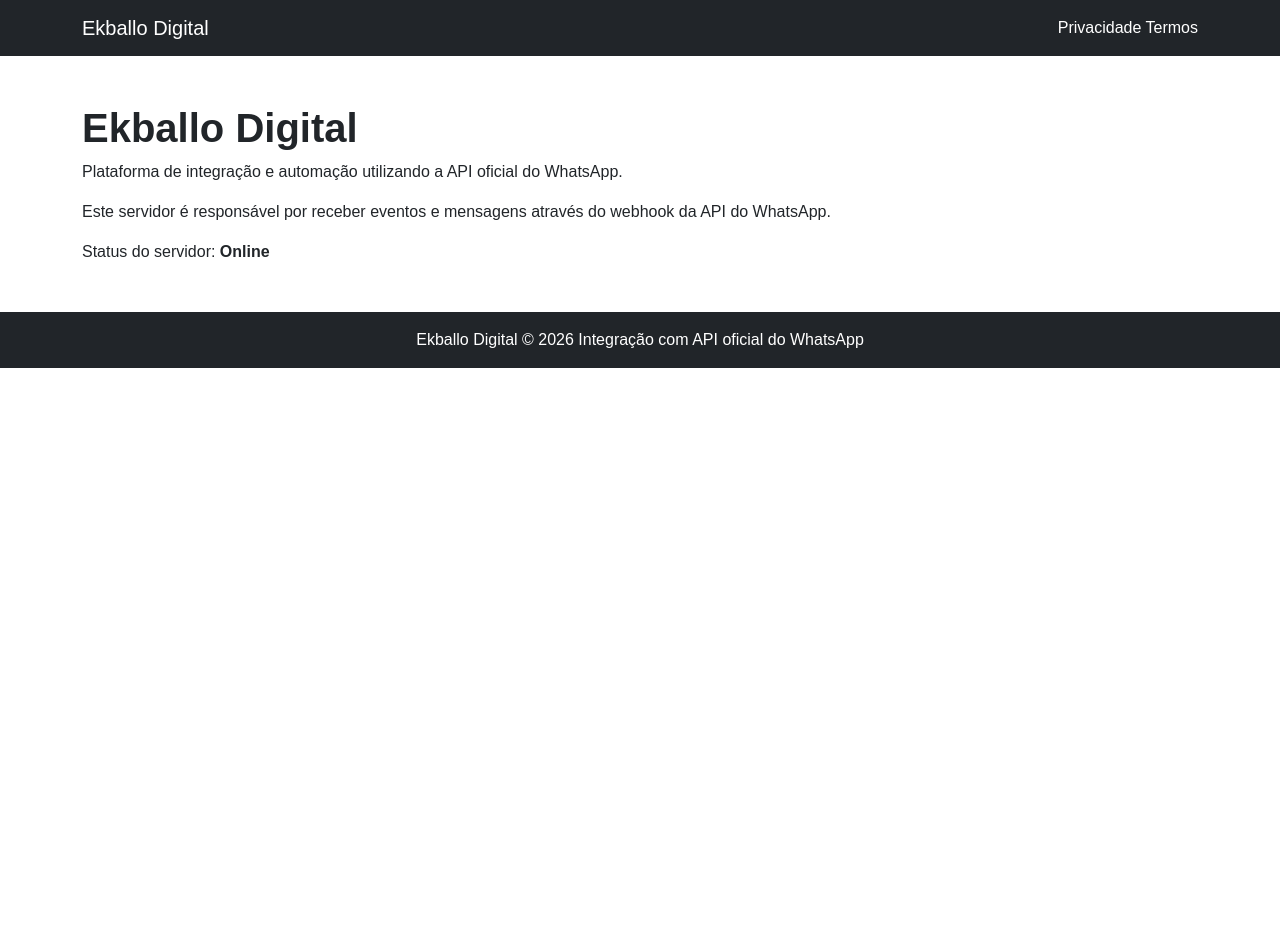
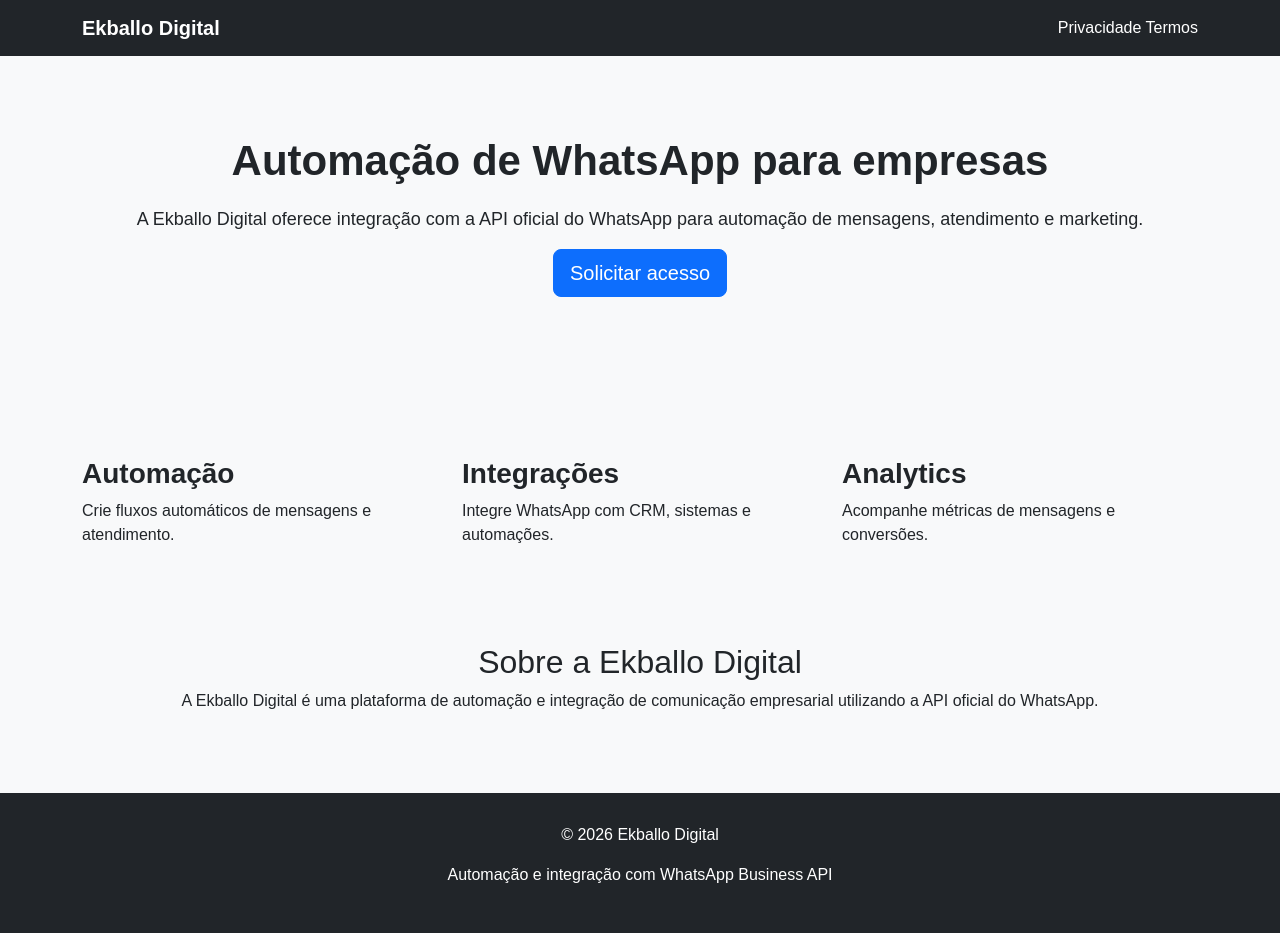
Before and after one commit to Jaovittorpt/ekballoweebhook, a Flask app: page / in a window 1280 px wide. Before the commit the page ends 368 px from the top, so only its background shows below. Run offline with Flask 3, Linux system fonts and the light colour scheme.

Commit message:
layout saas ekballo digital

```diff
--- /dev/null
+++ b/static/style.css
@@ -0,0 +1,40 @@
+body{
+font-family: Arial, Helvetica, sans-serif;
+background:#f8f9fa;
+}
+
+.hero{
+text-align:center;
+padding:80px 20px;
+}
+
+.hero h1{
+font-size:42px;
+font-weight:bold;
+}
+
+.hero p{
+font-size:18px;
+margin-top:20px;
+}
+
+.features{
+margin-top:80px;
+margin-bottom:80px;
+}
+
+.features h3{
+font-weight:bold;
+}
+
+.about{
+margin-bottom:80px;
+text-align:center;
+}
+
+.footer{
+background:#212529;
+color:white;
+padding:30px;
+margin-top:80px;
+}
--- a/templates/base.html
+++ b/templates/base.html
@@ -12,10 +12,10 @@
 
 <body>
 
-<nav class="navbar navbar-dark bg-dark">
+<nav class="navbar navbar-expand-lg navbar-dark bg-dark">
 <div class="container">
 
-<a class="navbar-brand" href="/">
+<a class="navbar-brand fw-bold" href="/">
 Ekballo Digital
 </a>
 
@@ -30,16 +30,21 @@ Ekballo Digital
 </div>
 </nav>
 
-<div class="container mt-5">
+<div class="container">
 
 {% block content %}{% endblock %}
 
 </div>
 
-<footer class="bg-dark text-white text-center p-3 mt-5">
+<footer class="footer">
 
-Ekballo Digital © 2026
-Integração com API oficial do WhatsApp
+<div class="container text-center">
+
+<p>© 2026 Ekballo Digital</p>
+
+<p>Automação e integração com WhatsApp Business API</p>
+
+</div>
 
 </footer>
 
--- a/templates/index.html
+++ b/templates/index.html
@@ -2,18 +2,72 @@
 
 {% block content %}
 
-<h1>Ekballo Digital</h1>
+<section class="hero">
+
+<h1>
+Automação de WhatsApp para empresas
+</h1>
 
 <p>
-Plataforma de integração e automação utilizando a API oficial do WhatsApp.
+A Ekballo Digital oferece integração com a API oficial do WhatsApp
+para automação de mensagens, atendimento e marketing.
 </p>
 
+<a class="btn btn-primary btn-lg">
+Solicitar acesso
+</a>
+
+</section>
+
+
+<section class="features">
+
+<div class="row">
+
+<div class="col-md-4">
+
+<h3>Automação</h3>
+
 <p>
-Este servidor é responsável por receber eventos e mensagens através do webhook da API do WhatsApp.
+Crie fluxos automáticos de mensagens e atendimento.
 </p>
 
+</div>
+
+<div class="col-md-4">
+
+<h3>Integrações</h3>
+
 <p>
-Status do servidor: <strong>Online</strong>
+Integre WhatsApp com CRM, sistemas e automações.
 </p>
 
+</div>
+
+<div class="col-md-4">
+
+<h3>Analytics</h3>
+
+<p>
+Acompanhe métricas de mensagens e conversões.
+</p>
+
+</div>
+
+</div>
+
+</section>
+
+
+<section class="about">
+
+<h2>Sobre a Ekballo Digital</h2>
+
+<p>
+A Ekballo Digital é uma plataforma de automação e integração de
+comunicação empresarial utilizando a API oficial do WhatsApp.
+</p>
+
+</section>
+
 {% endblock %}
--- a/templates/static/style.css
+++ /dev/null
@@ -1,7 +0,0 @@
-body{
-font-family: Arial, Helvetica, sans-serif;
-}
-
-h1{
-font-weight: bold;
-}
```
